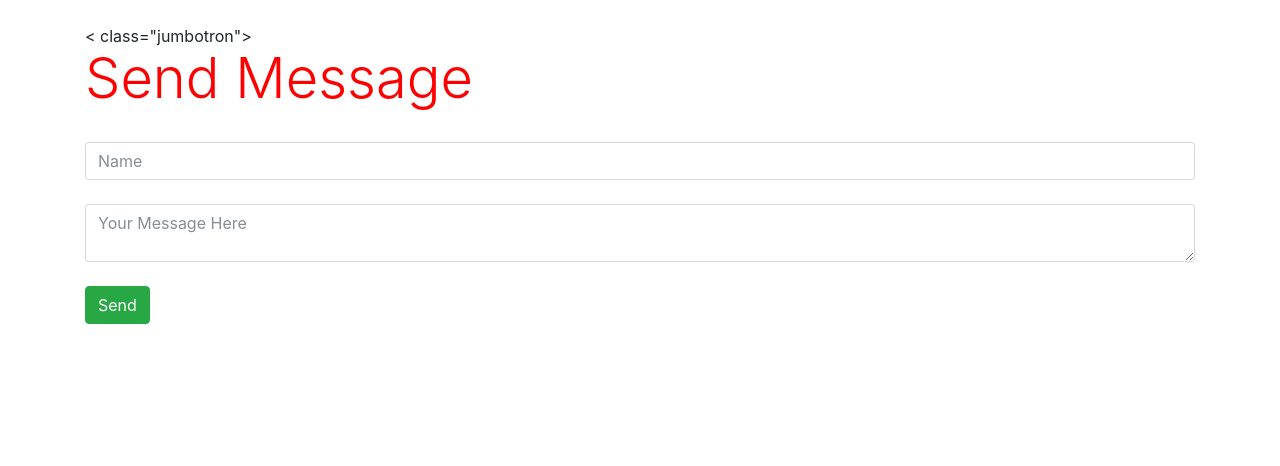
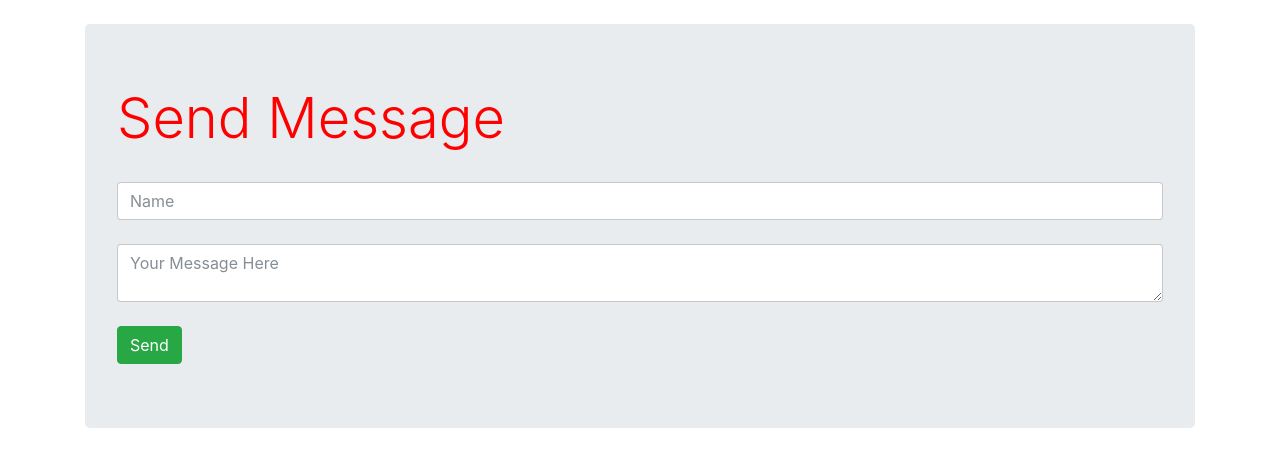
Before and after one commit to farpado/ezops-test-rodrigo, a website: page index.html in a window 1280 px wide. Drawn offline with nearby package versions, Linux system fonts and the light colour scheme; no server answers.

Commit message:
Alterando Send Message

```diff
--- a/index.html
+++ b/index.html
@@ -11,7 +11,7 @@
 <body>
 <div class="container">
     <br>
-    < class="jumbotron">
+    <div class="jumbotron">
         <h1 class="display-4" style="color:#FF0000">Send Message</h1>
         <br>
         <input id = "name" class="form-control" placeholder="Name">
```
